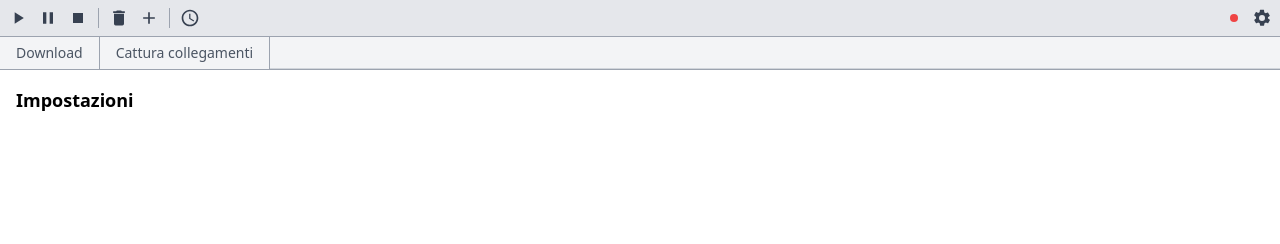
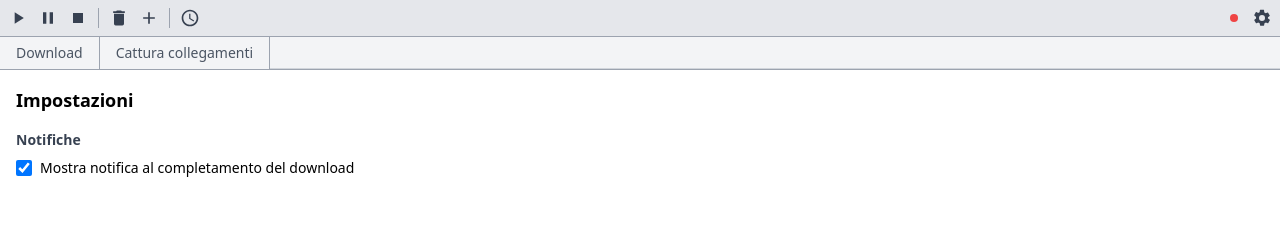
Before and after one commit to pontapaul/jdownloader-web, a Vue app: page /settings in a window 1280 px wide. Shown: the top 244 px of the page. Built offline with nearby package versions, Linux system fonts and the light colour scheme; no server answers.

Commit message:
fix: resolve issue #9
Issue: Real-time progress — polling and speed display

```diff
--- a/src/App.vue
+++ b/src/App.vue
@@ -3,6 +3,7 @@ import { onMounted } from 'vue'
 import { useAppStore } from './stores/app'
 import { useDownloadsStore } from './stores/downloads'
 import AppLayout from './components/layout/AppLayout.vue'
+import ToastNotification from './components/ui/ToastNotification.vue'
 
 const appStore = useAppStore()
 const downloadsStore = useDownloadsStore()
@@ -15,4 +16,5 @@ onMounted(async () => {
 
 <template>
   <AppLayout />
+  <ToastNotification />
 </template>
--- /dev/null
+++ b/src/components/ui/ToastNotification.vue
@@ -0,0 +1,47 @@
+<script setup lang="ts">
+import { useAppStore } from '@/stores/app'
+
+const appStore = useAppStore()
+</script>
+
+<template>
+  <Teleport to="body">
+    <div class="fixed bottom-4 right-4 z-[100] flex flex-col gap-2 pointer-events-none">
+      <TransitionGroup name="toast">
+        <div
+          v-for="toast in appStore.toasts"
+          :key="toast.id"
+          class="pointer-events-auto flex items-center gap-2 bg-gray-800 text-white text-xs rounded shadow-lg px-3 py-2 min-w-[200px] max-w-[320px]"
+        >
+          <svg viewBox="0 0 24 24" class="w-4 h-4 shrink-0 text-green-400">
+            <path fill="currentColor" d="M9 16.17L4.83 12l-1.42 1.41L9 19 21 7l-1.41-1.41z"/>
+          </svg>
+          <span class="flex-1 truncate">{{ toast.message }}</span>
+          <button
+            class="shrink-0 hover:text-gray-300"
+            @click="appStore.dismissToast(toast.id)"
+          >
+            <svg viewBox="0 0 24 24" class="w-3 h-3">
+              <path fill="currentColor" d="M19 6.41L17.59 5 12 10.59 6.41 5 5 6.41 10.59 12 5 17.59 6.41 19 12 13.41 17.59 19 19 17.59 13.41 12z"/>
+            </svg>
+          </button>
+        </div>
+      </TransitionGroup>
+    </div>
+  </Teleport>
+</template>
+
+<style scoped>
+.toast-enter-active,
+.toast-leave-active {
+  transition: all 0.3s ease;
+}
+.toast-enter-from {
+  opacity: 0;
+  transform: translateX(40px);
+}
+.toast-leave-to {
+  opacity: 0;
+  transform: translateX(40px);
+}
+</style>
--- a/src/composables/useFormatters.ts
+++ b/src/composables/useFormatters.ts
@@ -14,12 +14,14 @@ export function useFormatters() {
 
   function formatEta(seconds: number): string {
     if (seconds <= 0) return '—'
-    const h = Math.floor(seconds / 3600)
-    const m = Math.floor((seconds % 3600) / 60)
-    const s = seconds % 60
-    if (h > 0) return `${h}h ${m}m`
-    if (m > 0) return `${m}m ${s}s`
-    return `${s}s`
+    if (seconds >= 3600) {
+      const h = Math.floor(seconds / 3600)
+      const m = Math.floor((seconds % 3600) / 60)
+      const s = seconds % 60
+      return `${String(h).padStart(2, '0')}:${String(m).padStart(2, '0')}:${String(s).padStart(2, '0')}`
+    }
+    const m = Math.ceil(seconds / 60)
+    return `~${m}m`
   }
 
   return { formatSpeed, formatSize, formatEta }
--- a/src/stores/app.ts
+++ b/src/stores/app.ts
@@ -3,6 +3,11 @@ import { ref, computed } from 'vue'
 import { getJdVersion } from '../api/client'
 import { getSpeedLimit, setSpeedLimit } from '../api/config'
 import { useDownloadsStore } from './downloads'
+
+export interface Toast {
+  id: number
+  message: string
+}
 
 export const useAppStore = defineStore('app', () => {
   const connected = ref(false)
@@ -41,6 +46,28 @@ export const useAppStore = defineStore('app', () => {
 
   const showAddLinksModal = ref(false)
 
+  // ── Toast notifications ───────────────────────────────────────────────────
+  const showCompletionToasts = ref(
+    localStorage.getItem('showCompletionToasts') !== 'false',
+  )
+  const toasts = ref<Toast[]>([])
+  let toastSeq = 0
+
+  function watchCompletionToasts() {
+    localStorage.setItem('showCompletionToasts', String(showCompletionToasts.value))
+  }
+
+  function addToast(message: string): void {
+    const id = ++toastSeq
+    toasts.value.push({ id, message })
+    setTimeout(() => dismissToast(id), 5000)
+  }
+
+  function dismissToast(id: number): void {
+    const idx = toasts.value.findIndex(t => t.id === id)
+    if (idx !== -1) toasts.value.splice(idx, 1)
+  }
+
   return {
     connected,
     apiBaseUrl,
@@ -51,5 +78,10 @@ export const useAppStore = defineStore('app', () => {
     fetchSpeedLimit,
     applySpeedLimit,
     showAddLinksModal,
+    showCompletionToasts,
+    watchCompletionToasts,
+    toasts,
+    addToast,
+    dismissToast,
   }
 })
--- a/src/stores/downloads.ts
+++ b/src/stores/downloads.ts
@@ -18,6 +18,8 @@ export interface DownloadPackage {
 export const useDownloadsStore = defineStore('downloads', () => {
   const links = ref<DownloadLink[]>([])
   let timer: ReturnType<typeof setInterval> | null = null
+  /** UUIDs of links that were already finished on the last fetch. */
+  const prevFinishedUuids = new Set<number>()
 
   /** True when every non-finished link is disabled (all paused/stopped). */
   const allPaused = computed(() =>
@@ -42,7 +44,22 @@ export const useDownloadsStore = defineStore('downloads', () => {
 
   async function fetchLinks(): Promise<void> {
     try {
-      links.value = await queryLinks()
+      const fresh = await queryLinks()
+      // Detect newly completed downloads and fire toasts
+      const appStore = useAppStore()
+      if (appStore.showCompletionToasts) {
+        for (const link of fresh) {
+          if (link.finished && !prevFinishedUuids.has(link.uuid)) {
+            appStore.addToast(`Download completato: ${link.name}`)
+          }
+        }
+      }
+      // Update the set of known-finished UUIDs
+      prevFinishedUuids.clear()
+      for (const link of fresh) {
+        if (link.finished) prevFinishedUuids.add(link.uuid)
+      }
+      links.value = fresh
     } catch {
       // Silently fail; connection status is managed by useAppStore
     }
--- a/src/views/SettingsView.vue
+++ b/src/views/SettingsView.vue
@@ -1,8 +1,24 @@
 <script setup lang="ts">
+import { useAppStore } from '@/stores/app'
+
+const appStore = useAppStore()
 </script>
 
 <template>
-  <div class="p-4">
-    <h1 class="text-lg font-semibold">Impostazioni</h1>
+  <div class="p-4 max-w-md">
+    <h1 class="text-lg font-semibold mb-4">Impostazioni</h1>
+
+    <section>
+      <h2 class="text-sm font-semibold text-gray-700 mb-2">Notifiche</h2>
+      <label class="flex items-center gap-2 text-sm cursor-pointer select-none">
+        <input
+          v-model="appStore.showCompletionToasts"
+          type="checkbox"
+          class="w-4 h-4"
+          @change="appStore.watchCompletionToasts()"
+        />
+        Mostra notifica al completamento del download
+      </label>
+    </section>
   </div>
 </template>
```
